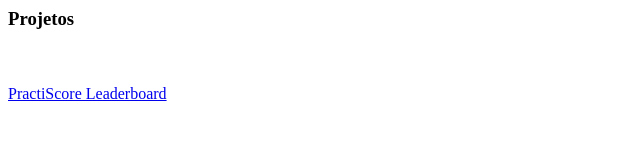
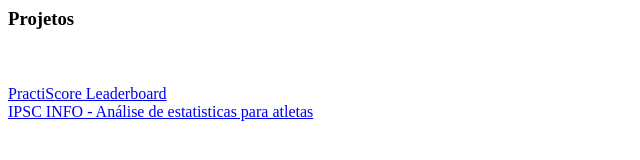
Before and after one commit to alanbesen/besen.io, a plain HTML site: page index.html in a window 1280 px wide. Shown: the whole page, without its empty margins (0-640 px from the left). Drawn offline with Linux system fonts and the light colour scheme.

Commit message:
Update index.html

```diff
--- a/index.html
+++ b/index.html
@@ -2,3 +2,5 @@
 <br>
 <br>
 <a href='https://leaderboard.besen.io'> PractiScore Leaderboard </a>
+<br>
+<a href='https://ipsc.besen.io/'> IPSC INFO - Análise de estatisticas para atletas</a>
```
